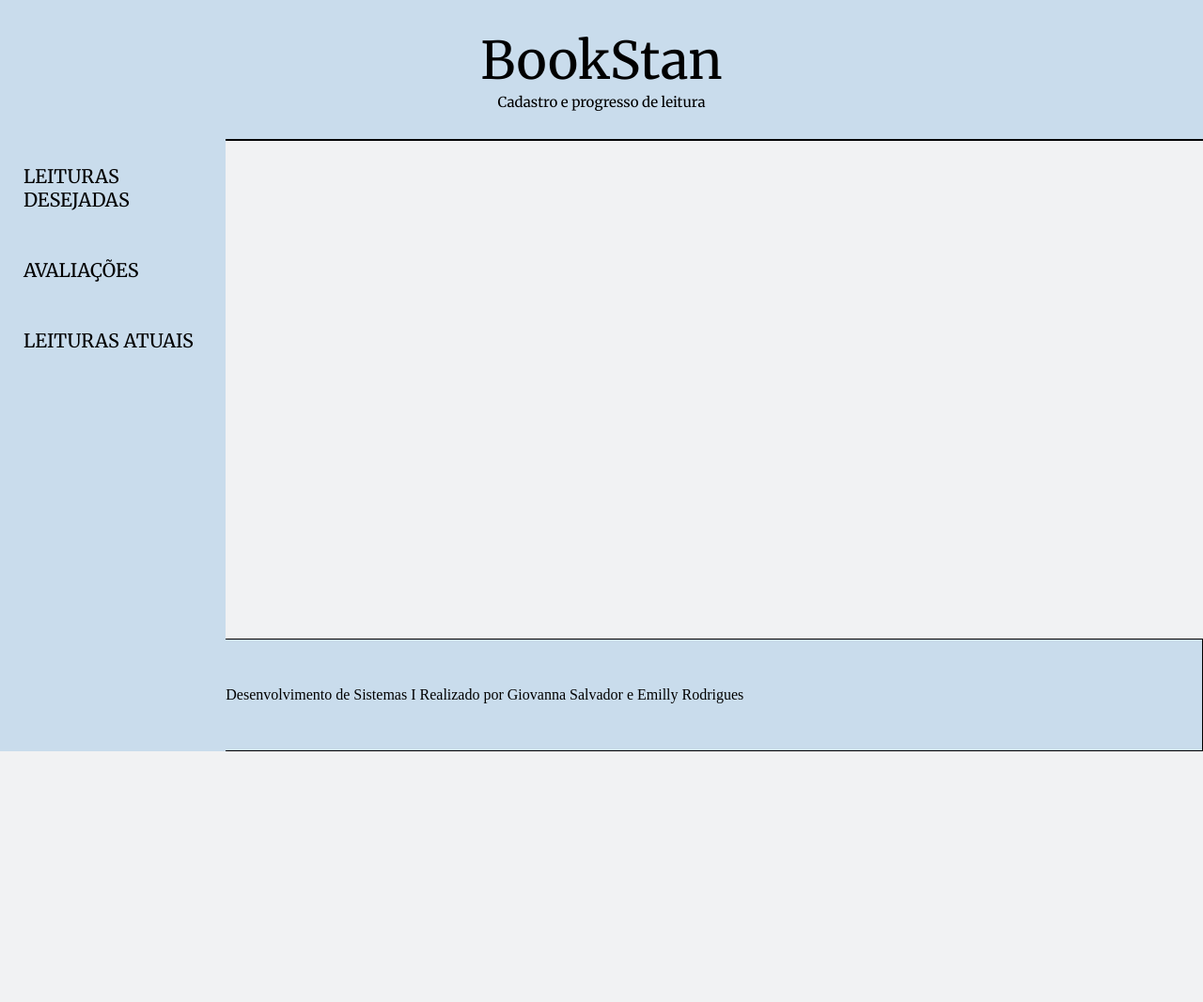
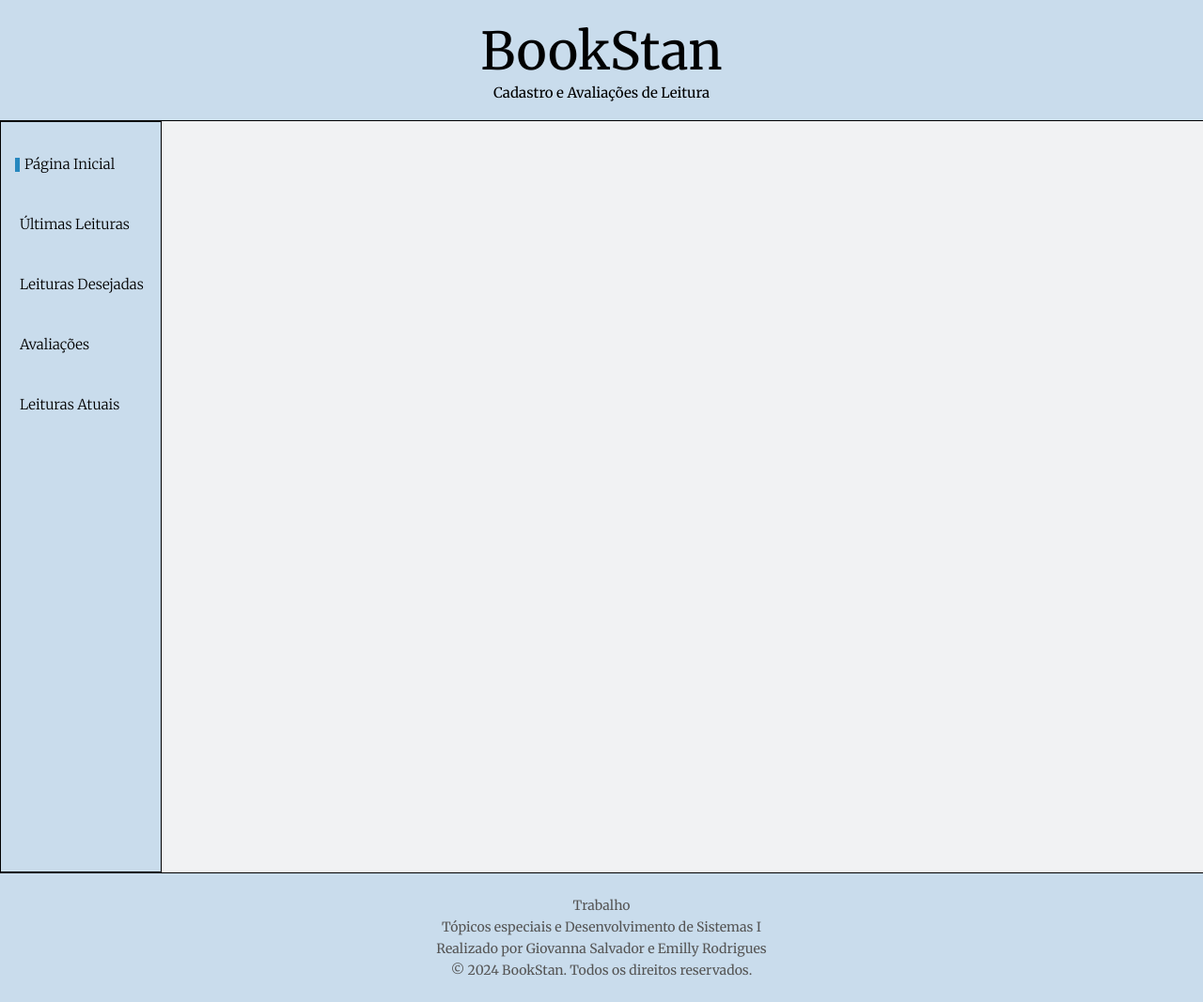
Before and after one commit to giovanna004/TrabalhoTE, a PHP site: page /home.html in a window 1280 px wide. Shown: the whole page at 94% size. Before the commit the page ends 800 px from the top, so only its background shows below. Run offline with PHP 8.4, Linux system fonts and the light colour scheme.

Commit message:
Refatorar estrutura HTML e CSS

```diff
--- a/topicos especiais/home.html
+++ b/topicos especiais/home.html
@@ -10,26 +10,35 @@
 </head>
 <body>
     <header class="cabecalho">
+        <div>
             <a class="titulo">BookStan</a>
-        <a class="subtitulo">Cadastro e progresso de leitura</a>
+            <a class="subtitulo">Cadastro e Avaliações de Leitura</a>
+        </div>
     </header>
-    <nav>
+
+    <main class="principal">
+        <nav class="navegacao"></div>
             <ul>
-            <li><a>Página Inicial</a></li>
-            <li><a>Últimas leituras</a></li>
+                <li class="ativo"><a>Página Inicial</a></li>
+                <li><a>Últimas Leituras</a></li>
                 <li><a>Leituras Desejadas</a></li>
                 <li><a>Avaliações</a></li>
                 <li><a>Leituras Atuais</a></li>
             </ul>
         </nav>
-    <main class="conteudo">
 
+        <div class="corpo">
+        <br><br><br><br><br><br><br><br><br><br><br><br><br><br><br><br><br><br><br><br><br><br><br><br><br><br><br><br><br><br><br><br><br><br><br><br><br><br>
+        </div>
     </main>
 
     <footer class="rodape">
-        <a>Trabalho</a>
-        <a>Tópicos especiais e Desenvolvimento de Sistemas I</a>
-        <a>Realizado por Giovanna Salvador e Emilly Rodrigues</a>
+        <div class="conteudo-rodape">
+            <p>Trabalho</p>
+            <p>Tópicos especiais e Desenvolvimento de Sistemas I</p>
+            <p>Realizado por Giovanna Salvador e Emilly Rodrigues</p>
+            <p>&copy; 2024 BookStan. Todos os direitos reservados.</p>
+        </div>
     </footer>
 
 </body>
--- a/topicos especiais/style.css
+++ b/topicos especiais/style.css
@@ -6,91 +6,117 @@
     text-decoration: none;
 
 }
+
 html{
     height: 100%;
-    min-height: 100%;
 }
-body{
+
+body {
+    display: flex;
+    flex-direction: column;
+    min-height: 100vh;
+    font-family: Merriweather, sans-serif;
     font-size: 100%;
     background:  #f1f2f3 ;
-    display: flex;
-    flex-direction: column;
-    min-height: 100%;
 }
+
 
 /*cabecalho*/
 .cabecalho{
-    display: block;
-    flex-direction: row;
-    align-items: center;
-    justify-content: space-around;
-    padding: 30px;
     background: fixed #C9DCEC;
-    border: #000000 1px;
-    z-index: 3;
+    border-bottom: #000000 0.7px solid;
+    padding: 20px;
+    text-align: center;
+    flex-shrink: 0;
 }
 
 .titulo{
-    display: flex;
-    justify-content: center;
+    display: block;
     font-size: 55px;
-    font-family: Merriweather;
-}
-.subtitulo{
-    display: flex;
-    justify-content: center;
-    font-size: 15px;
-    font-family: Merriweather;
 }
 
-.conteudo{
-    margin-bottom: 48px;
-    border: 0.4px solid #000000;
+.subtitulo{
+    display: block;
+    font-size: 15px;
+}
+
+
+/*conteudo*/
+
+.principal {
+    display: flex;
+    flex-grow: 1;
+}
+
+/*navegacao*/
+.navegacao {
+    width: 172px;
+    background-color:#C9DCEC;
+    border: #000000 0.7px solid;
+    flex-shrink: 0;
 
 }
 
-/*barra de menu*/
-nav{
-    z-index: 2;
-}
-nav ul{
+ul{
+    list-style: none;
     margin: 0;
     padding: 0;
-    height: 100%;
-    width: 240px;
-    position: fixed;
-    top: 0;
-    left: 0;
-    background-color:  #C9DCEC;
 }
 
-nav ul li{
-    list-style: none;
+ul li a{
+    margin-top: 25px;
+    display: block;
+    font-size: 15px;
+    font-weight: 300;
+    color: #000000;
+    padding: 10px 15px;
+    text-decoration: none;
+    transition: color 0.3s ease-in-out;
 }
 
-nav ul li a{
-    display: block;
-    font-family: Merriweather;
-    text-decoration: none;
-    text-transform: uppercase;
-    font-size: 20px;
-    color: #000000;
-    position: relative;
-    padding: 25px 0 25px 25px;
-}
-nav ul li a:hover{
+ul li a:hover{
     color: rgb(46, 159, 225);
 }
-nav ul li a:hover:before{
+
+ul li a:hover:before{
     width: 95%;
+}
+
+.navegacao ul li a::before {
+    content: "";
+    display: inline-block;
+    width: 0;
+    height: 15px;
+    background-color: rgb(38, 135, 191);
+    transition: width 0.3s ease-in-out;
+    margin-right: 5px;
+    vertical-align: middle;
+}
+
+.navegacao ul li a:hover::before,
+.navegacao ul li.ativo a::before {
+    width: 5px;
+}
+
+/*corpo*/
+.corpo{
+    flex-grow: 1;
+    padding: 20px;
 }
 
 /*rodape*/
 .rodape{
-    padding: 50px;
-    border: 0.7px solid #000000;
-    margin-top: auto;
+    padding: 20px;
     background: #C9DCEC;
-    z-index: 1;
+    flex-shrink: 0;
+    text-align: center;
+    padding: 20px;
+    border-top: 0.7px solid #000000;
+}
 
+.conteudo-rodape p{
+    margin: 5px 0;
+    display: block;
+    color: #555;
+    font-size: 14px;
 }
```
Lines whose indentation alone changed are shown as unchanged.
